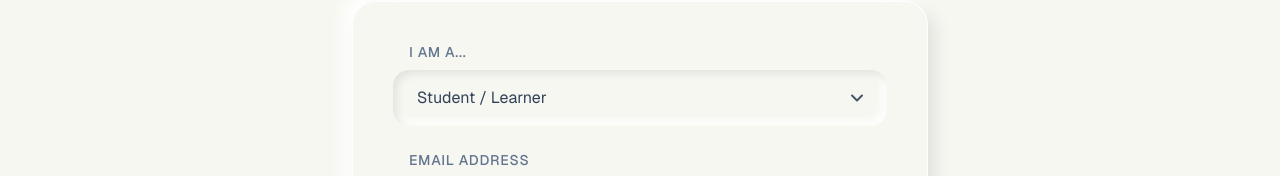
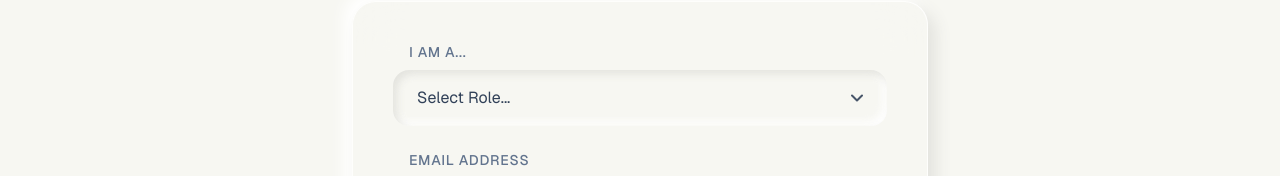
Before and after one commit to umangallwork-byte/SWANIRBHAR2.0, a Next.js app: page / in a window 1280 px wide. Shown: the part 573-749 px from the top of the page. Built offline with nearby package versions, Linux system fonts and the light colour scheme; no server answers.

Commit message:
Show Select Role placeholder for user type dropdown

```diff
--- a/app/components/HeroSection.jsx
+++ b/app/components/HeroSection.jsx
@@ -7,7 +7,7 @@ import { supabase } from '../../lib/supabaseClient';
 export default function HeroSection() {
   const [cursorBlink, setCursorBlink] = useState(true);
   const [email, setEmail] = useState('');
-  const [userType, setUserType] = useState('student');
+  const [userType, setUserType] = useState('');
   const [status, setStatus] = useState('idle'); // 'idle' | 'loading' | 'success' | 'error'
   const [errorMessage, setErrorMessage] = useState('');
 
@@ -20,7 +20,10 @@ export default function HeroSection() {
 
   const handleSubmit = async (e) => {
     e.preventDefault();
-    if (!email) return;
+    if (!email || !userType) {
+      if (!userType) setErrorMessage('Please select your role.');
+      return;
+    }
 
     setStatus('loading');
     setErrorMessage('');
@@ -120,8 +123,10 @@ export default function HeroSection() {
                         value={userType}
                         onChange={(e) => setUserType(e.target.value)}
                         disabled={status === 'loading'}
+                        required
                         className="w-full appearance-none bg-transparent shadow-[inset_4px_4px_8px_#e3e3de,inset_-4px_-4px_8px_#ffffff] rounded-2xl px-6 py-4 text-slate-700 outline-none focus:ring-2 focus:ring-slate-400/50 transition-all font-sans cursor-pointer disabled:opacity-50 disabled:cursor-not-allowed"
                       >
+                        <option value="" disabled hidden>Select Role...</option>
                         <option value="student">Student / Learner</option>
                         <option value="university">University / Institute</option>
                         <option value="industry">Industry Partner</option>
```
